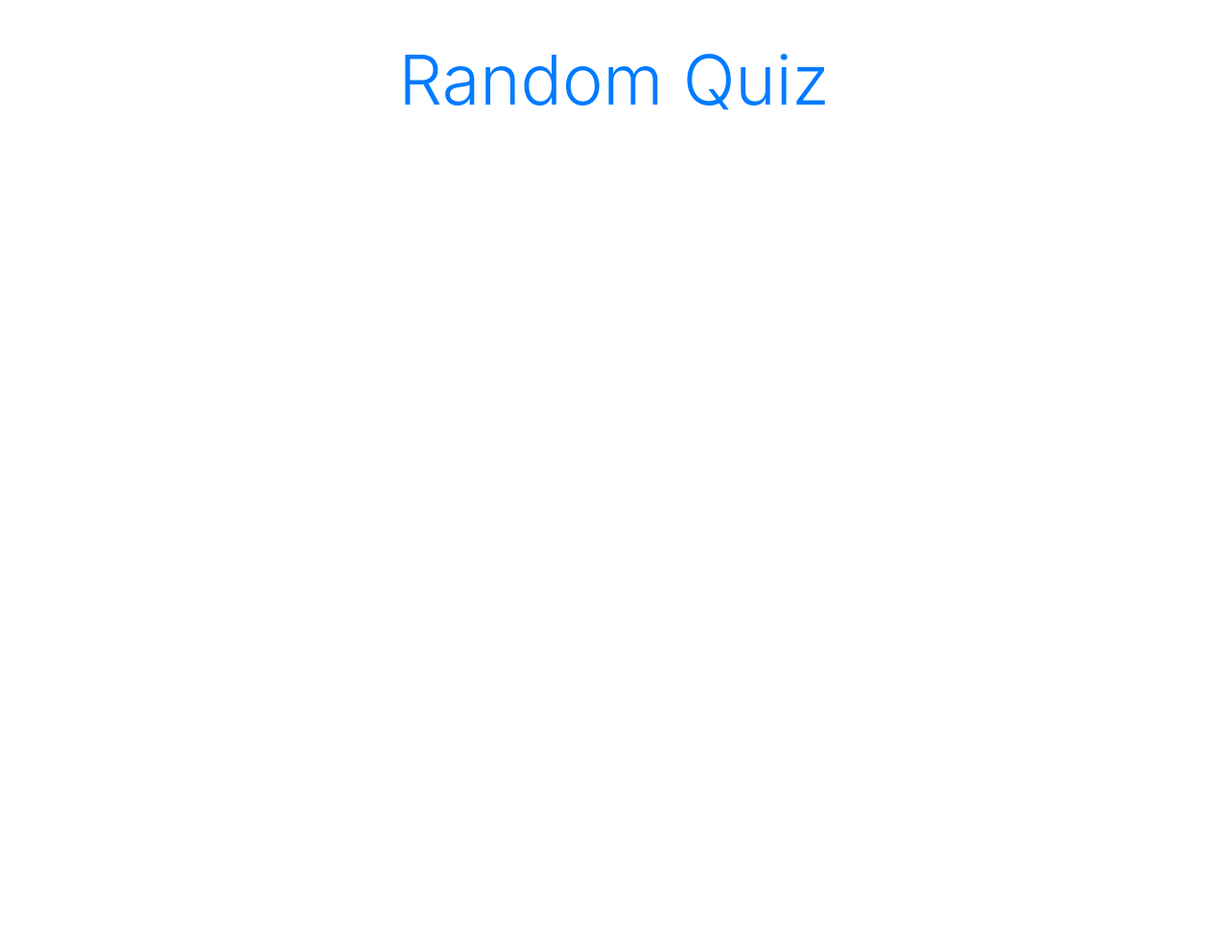
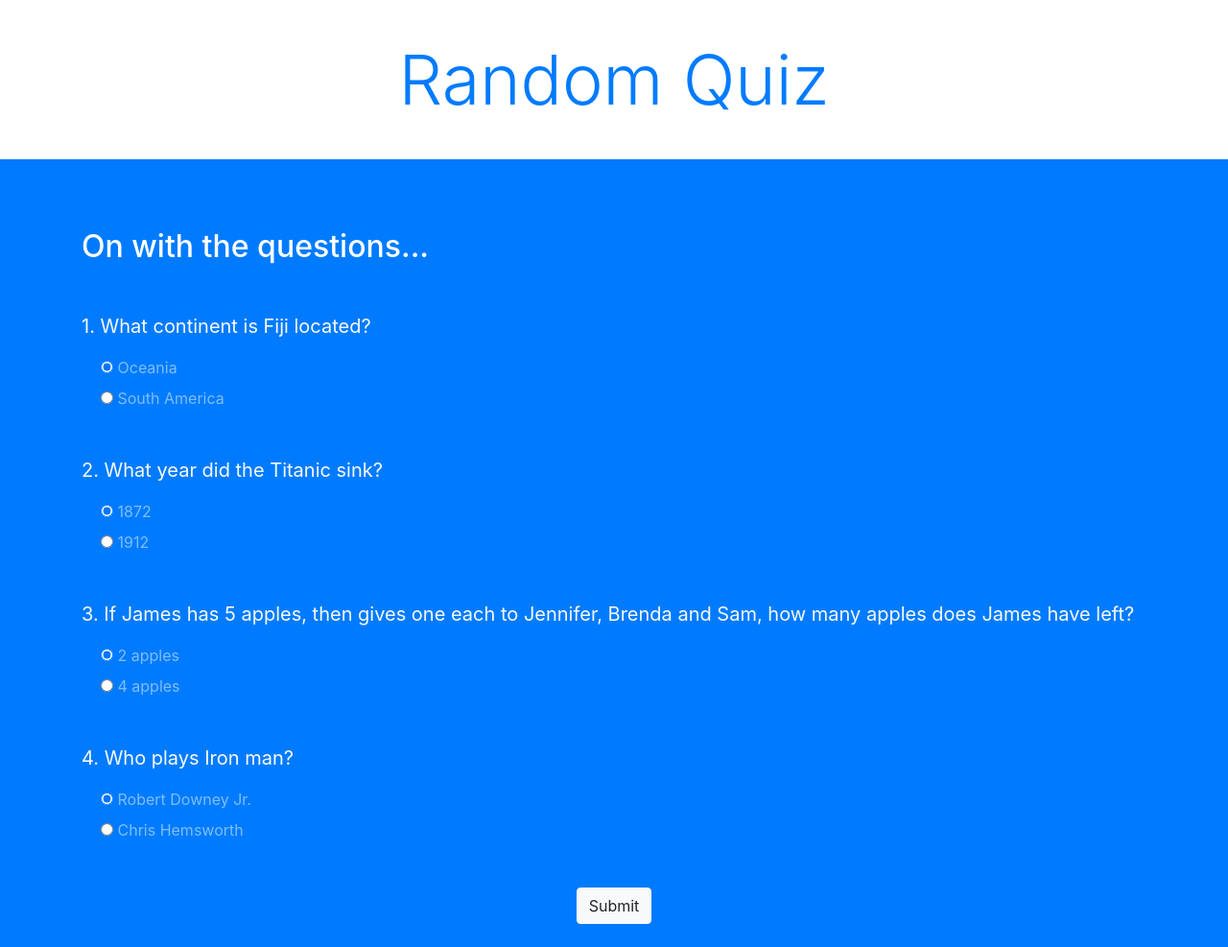
Before and after one commit to dimola7/Quiz-App-with-JavaScript, a plain HTML site: page index.html in a window 1280 px wide. Shown: the whole page at 96% size. Before the commit the page ends 800 px from the top, so only its background shows below. Drawn offline with nearby package versions, Linux system fonts and the light colour scheme.

Commit message:
completed UI

```diff
--- a/index.html
+++ b/index.html
@@ -20,6 +20,72 @@
         </h2>
       </div>
     </div>
+
+    <div class="quiz py-4 bg-primary">
+      <div class="container">
+        <h2 class="my-5 text-white">
+          On with the questions...
+        </h2>
+        <form class="quiz-form text-light">
+          <div class="my-5">
+            <p class="lead font-weight-normal">
+              1. What continent is Fiji located?
+            </p>
+            <div class="form-check my-2 text-white-50">
+              <input type="radio" name="q1" value="A" checked />
+              <label class="form-check-label">Oceania</label>
+            </div>
+            <div class="form-check my-2 text-white-50">
+              <input type="radio" name="q1" value="B" />
+              <label class="form-check-label">South America</label>
+            </div>
+          </div>
+          <div class="my-5">
+            <p class="lead font-weight-normal">
+              2. What year did the Titanic sink?
+            </p>
+            <div class="form-check my-2 text-white-50">
+              <input type="radio" name="q2" value="A" checked />
+              <label class="form-check-label">1872</label>
+            </div>
+            <div class="form-check my-2 text-white-50">
+              <input type="radio" name="q2" value="B" />
+              <label class="form-check-label">1912</label>
+            </div>
+          </div>
+          <div class="my-5">
+            <p class="lead font-weight-normal">
+              3. If James has 5 apples, then gives one each to Jennifer, Brenda
+              and Sam, how many apples does James have left?
+            </p>
+            <div class="form-check my-2 text-white-50">
+              <input type="radio" name="q3" value="A" checked />
+              <label class="form-check-label">2 apples</label>
+            </div>
+            <div class="form-check my-2 text-white-50">
+              <input type="radio" name="q3" value="B" />
+              <label class="form-check-label">4 apples</label>
+            </div>
+          </div>
+          <div class="my-5">
+            <p class="lead font-weight-normal">
+              4. Who plays Iron man?
+            </p>
+            <div class="form-check my-2 text-white-50">
+              <input type="radio" name="q4" value="A" checked />
+              <label class="form-check-label">Robert Downey Jr.</label>
+            </div>
+            <div class="form-check my-2 text-white-50">
+              <input type="radio" name="q4" value="B" />
+              <label class="form-check-label">Chris Hemsworth</label>
+            </div>
+          </div>
+          <div class="text-center">
+            <input type="submit" class="btn btn-light" />
+          </div>
+        </form>
+      </div>
+    </div>
     <script src="script.js"></script>
   </body>
 </html>
```
